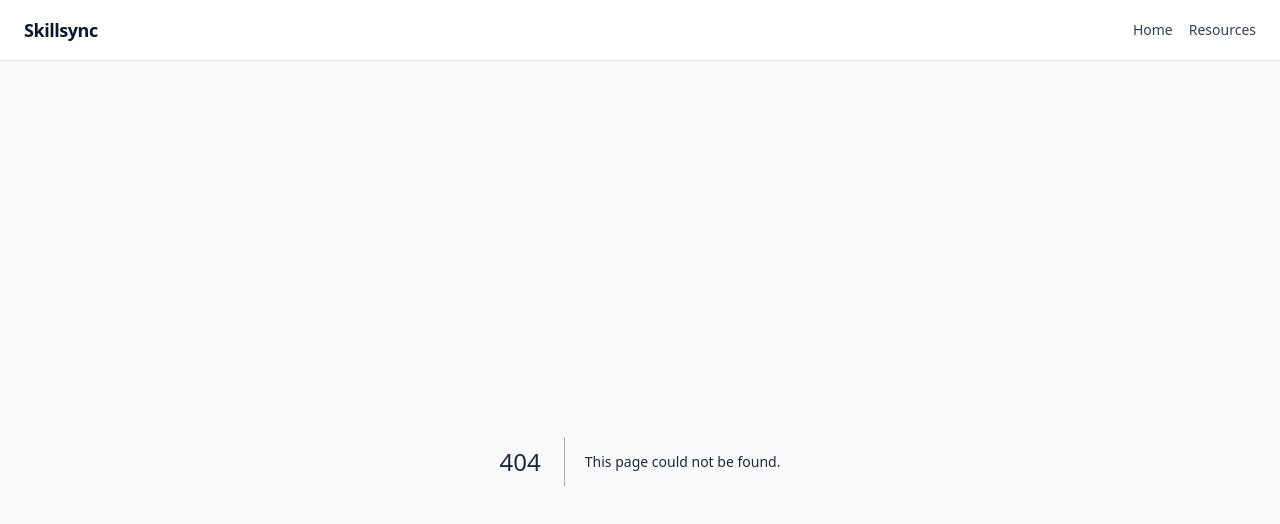
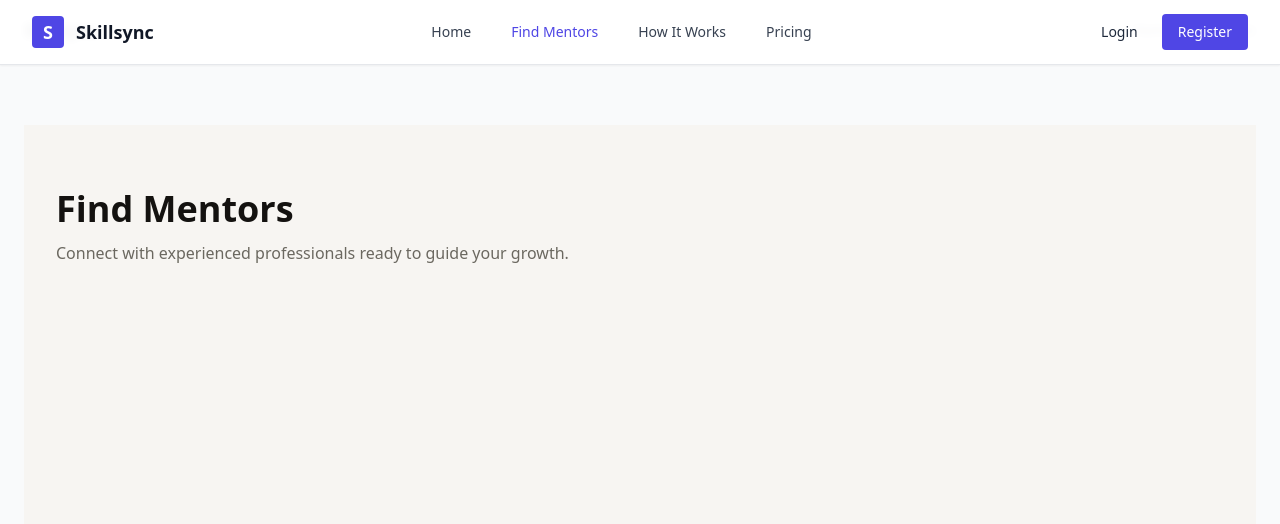
Before and after one commit to MentoNest/skillsync_frontend, a Next.js app: page /mentors in a window 1280 px wide. Before the commit this address had no page. Shown: the top 524 px of the page. Built offline with nearby package versions, Linux system fonts and the light colour scheme.

Commit message:
feat: create mentor discovery route (#361)
Adds the /mentors page under the (public) App Router route group and
updates the public navigation link from /discover to /mentors so the
route is reachable from the navbar.

Closes #361

```diff
--- /dev/null
+++ b/app/(public)/mentors/page.tsx
@@ -0,0 +1,12 @@
+export default function MentorsPage() {
+  return (
+    <main className="min-h-screen bg-[#f7f5f2]">
+      <div className="max-w-7xl mx-auto px-4 sm:px-6 lg:px-8 py-16">
+        <h1 className="text-4xl font-bold text-[#141210]">Find Mentors</h1>
+        <p className="mt-3 text-[#6b6860]">
+          Connect with experienced professionals ready to guide your growth.
+        </p>
+      </div>
+    </main>
+  );
+}
--- a/components/navigation/Navbar.tsx
+++ b/components/navigation/Navbar.tsx
@@ -6,7 +6,7 @@ import { MenuIcon, XIcon } from "@/components/Icons";
 
 const NAV_LINKS = [
   { label: "Home", href: "/" },
-  { label: "Discover Mentors", href: "/discover" },
+  { label: "Find Mentors", href: "/mentors" },
   { label: "How It Works", href: "/how-it-works" },
   { label: "Pricing", href: "/pricing" },
 ];
```
